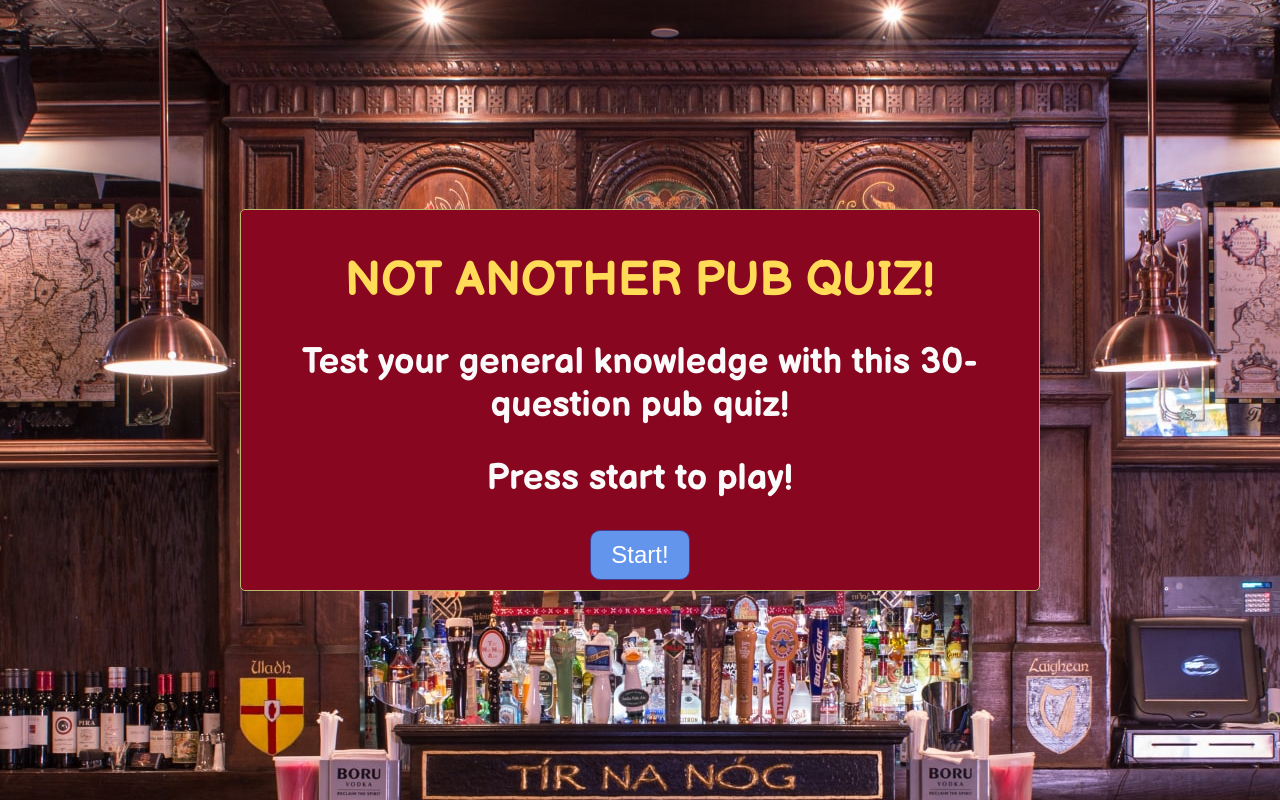
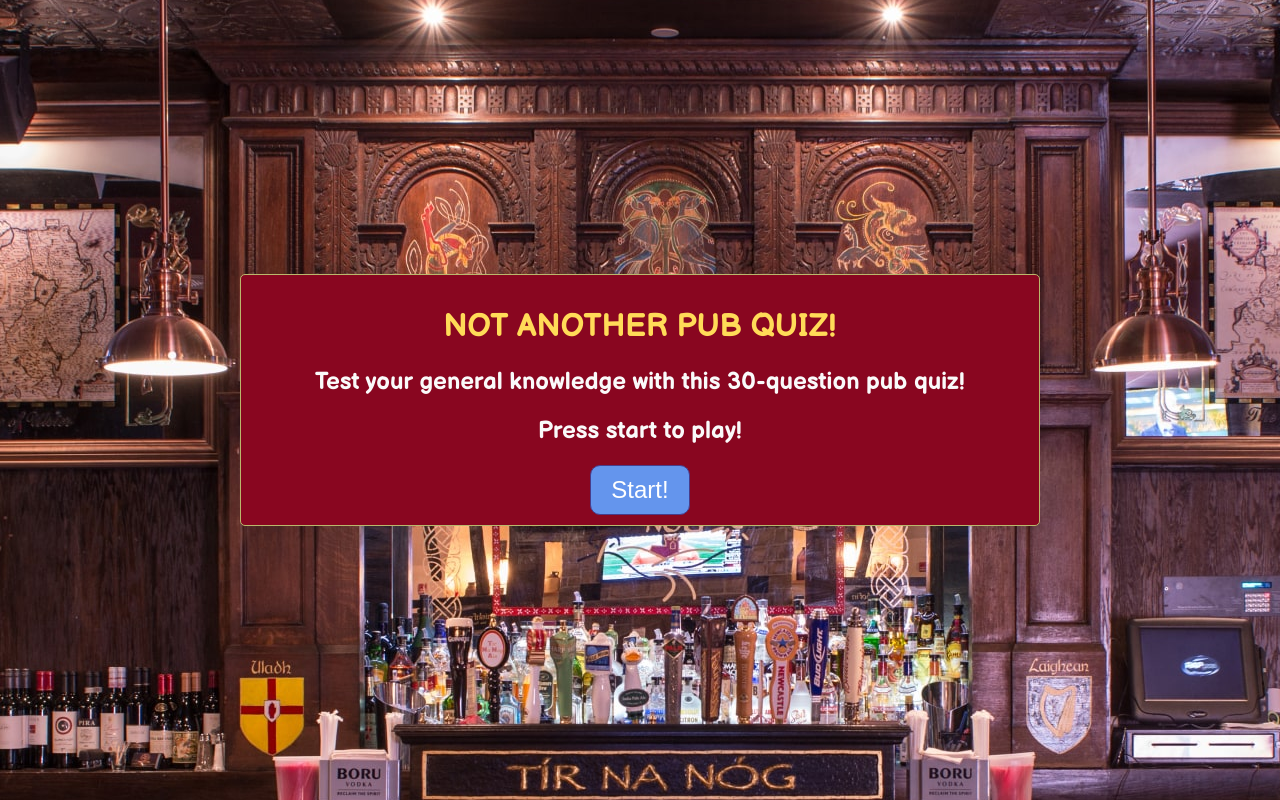
Before and after one commit to carwynteifion/Milestone-Project-2-IFD, a plain HTML site: page index.html in a window 1280 px wide. Drawn offline with Linux system fonts and the light colour scheme; a web font is replaced by a local one.

Commit message:
fix: fix font sizing for smaller viewports

```diff
--- a/assets/css/style.css
+++ b/assets/css/style.css
@@ -22,7 +22,12 @@ body {
 }
 
 h1 {
+    font-size: 2rem;
     color: #FFDB58;
+}
+
+h2 {
+    font-size: 1.5rem;
 }
 
 .container {
```
